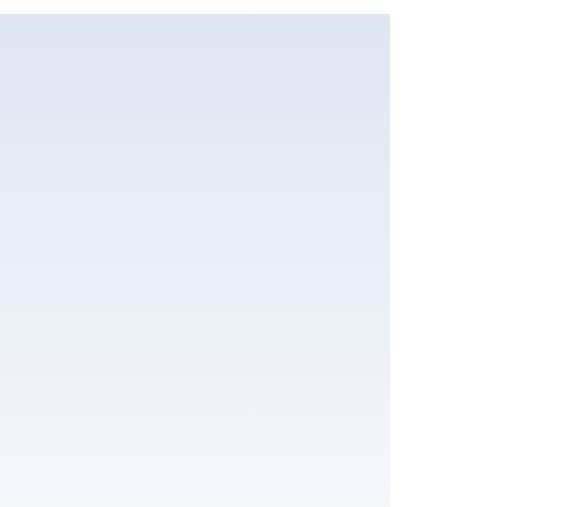
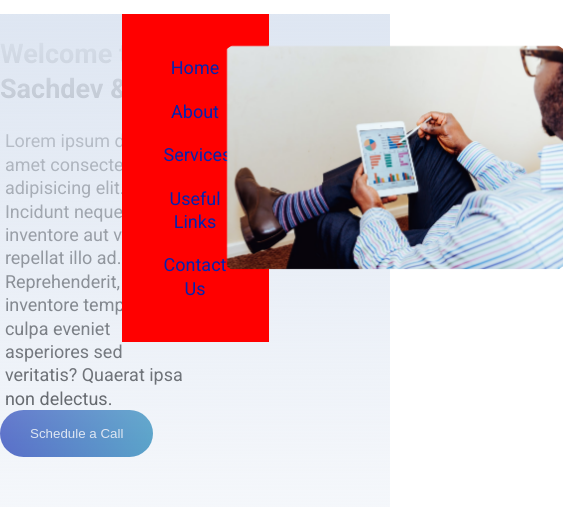
Before and after one commit to toyindawudu/Sachdev, a plain HTML site: page index.html in a window 390 px wide. Both pictures are taken after a click on the link 321 px from the left and 69 px from the top of the page. Shown: the part 109-616 px from the top of the page, 585 px wide, since content can reach past the window. Drawn offline with Linux system fonts and the light colour scheme.

Commit message:
I have added the basic functionality feature for the hamburger button so it fades in and out when you click the hamburger

```diff
--- a/app/js/script.js
+++ b/app/js/script.js
@@ -1,17 +1,24 @@
 const btnHamburger = document.querySelector('#btnHamburger');
 const header = document.querySelector('.header');
 const overlay = document.querySelector('.overlay');
+const fadeElements = document.querySelectorAll('.has-fade')
 
 btnHamburger.addEventListener('click', function() {
 
   if(header.classList.contains('open')){ // closes hamburger menu
     header.classList.remove('open'); //remove the class list open
-    overlay.classList.add('fade-out');
-    overlay.classList.remove('fade-in');
+    fadeElements.forEach(function(element){
+      element.classList.add('fade-out');
+      element.classList.remove('fade-in');
+    });
+
   } else {                          // open hamburger menu
     header.classList.add('open'); //else add the class list open
-    overlay.classList.add('fade-in');
-    overlay.classList.remove('fade-out');
+    fadeElements.forEach(function(element){
+      element.classList.remove('fade-out');
+      element.classList.add('fade-in');
+    });
+
   }
 
 });
--- a/app/sass/base/_animations.scss
+++ b/app/sass/base/_animations.scss
@@ -10,6 +10,7 @@
   }
 
   to {
+    visibility: visible;
     opacity: 1;
   }
 }
@@ -30,6 +31,7 @@
   }
 
   to {
+    visibility: hidden;
     opacity: 0;
   }
 }
@@ -37,3 +39,7 @@
 .fade-out {
   animation: fade-out 500ms ease-in-out forwards;
 }
+
+.has-fade {
+  visibility: hidden;
+}
--- a/app/sass/layout/_header.scss
+++ b/app/sass/layout/_header.scss
@@ -4,7 +4,7 @@
   // Hamburger Opne Styles
   &.open {
 
-    .header__menu {
+    .header__toggle {
 
       > span:first-child {
         transform: rotate(45deg);
@@ -37,7 +37,7 @@
     width: 100px; // Toyin remember to delete this. It's ineffective.
   }
 
-  &__menu {
+  &__toggle {
 
     > span {
       display: block;
@@ -50,6 +50,25 @@
       &:not(:last-child){
         margin-bottom: 5px;
       }
+    }
+  }
+
+  &__menu {
+    background: $white;
+    padding: 2rem;
+    background-color: red;
+    position: absolute;
+    width: calc(50% - 3rem);
+    left: 50%;
+    transform: translateX(-50%);
+
+
+    a {
+      display: block;
+      color: $primarycolour;
+      padding: 0.625rem;
+      text-align: center;
+
     }
   }
 
--- a/index.html
+++ b/index.html
@@ -12,13 +12,13 @@
 <body>
   <div class="main-wrapper">
     <header class="header main-padding">
-      <div class="overlay"></div>
+      <div class="overlay has-fade"></div>
       <nav class="flex flex-jc-sb flex-ai-c">
         <a href="#" class="header__logo">
           <img src="images/sachdevlogo.gif" alt="Sachdev logo" size="16x16">
         </a>
 
-        <a id="btnHamburger" href="#" class="header__menu hide-for-desktop">
+        <a id="btnHamburger" href="#" class="header__toggle hide-for-desktop">
           <span></span>
           <span></span>
           <span></span>
@@ -38,6 +38,14 @@
 
       </nav>
 
+      <div class="header__menu has-fade">
+        <a href="#">Home</a>
+        <a href="#">About</a>
+        <a href="#">Services</a>
+        <a href="#">Useful Links</a>
+        <a href="#">Contact Us</a>
+      </div>
+
       <!-- <address class="flex">
         <span>5 Albany Road, <br></span>
         <span>Earlsdon, <br></span>
@@ -47,7 +55,7 @@
       </address> -->
     </header>
 
-    <!-- <section class="flex">
+    <section class="flex">
       <div class="hero__text">
         <h2>Welcome to Sachdev & Co.</h2>
         <p class="test">Lorem ipsum dolor sit amet consectetur adipisicing elit. Incidunt neque inventore aut vel, repellat illo ad. Reprehenderit, amet inventore tempora quo culpa eveniet asperiores sed veritatis? Quaerat ipsa non delectus.</p>
@@ -58,7 +66,7 @@
 
       </div>
 
-    </section> -->
+    </section>
 
   </div>
 
```
Also changed, not shown: app/css/style.css, 1 other file.
